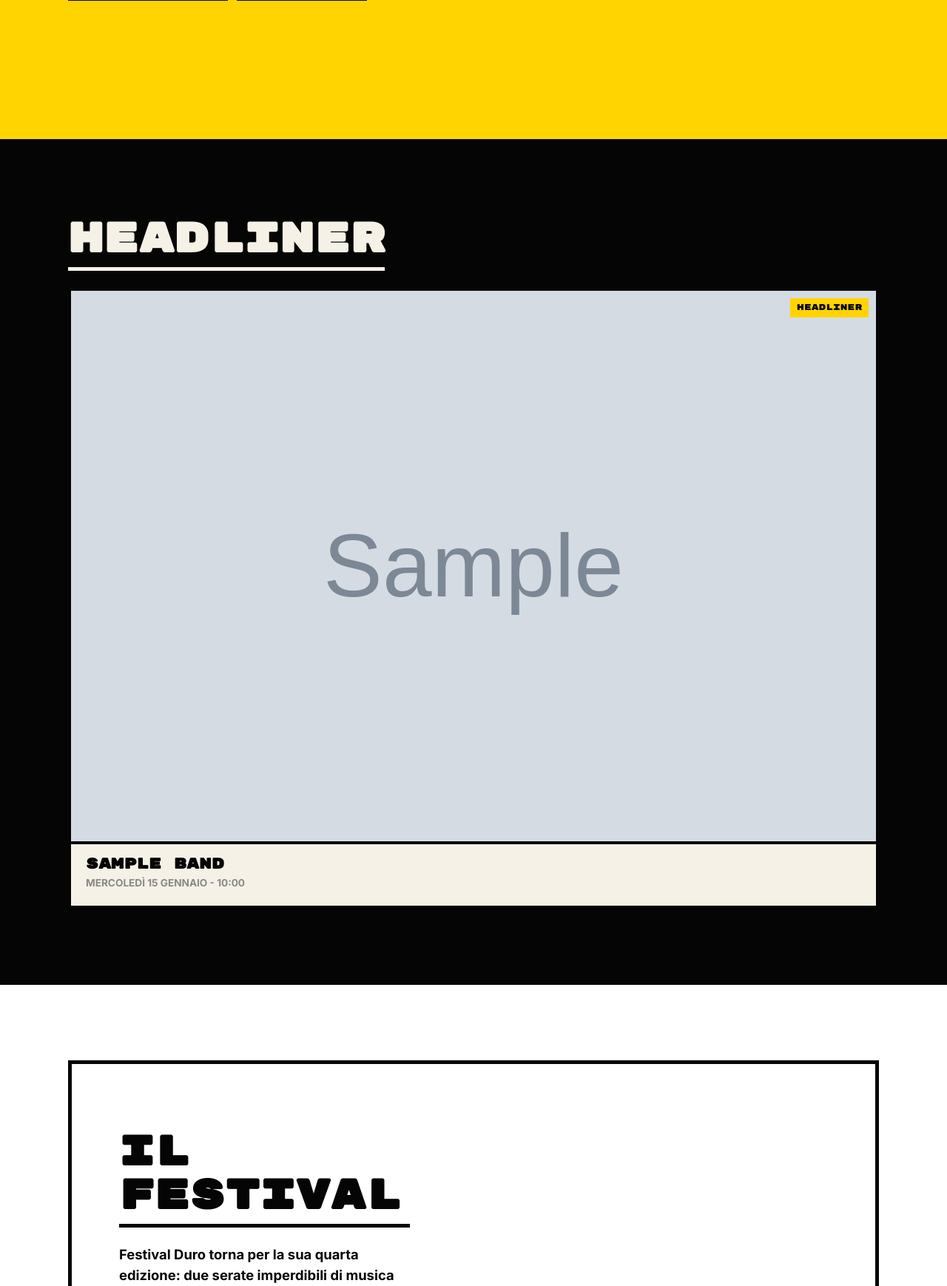
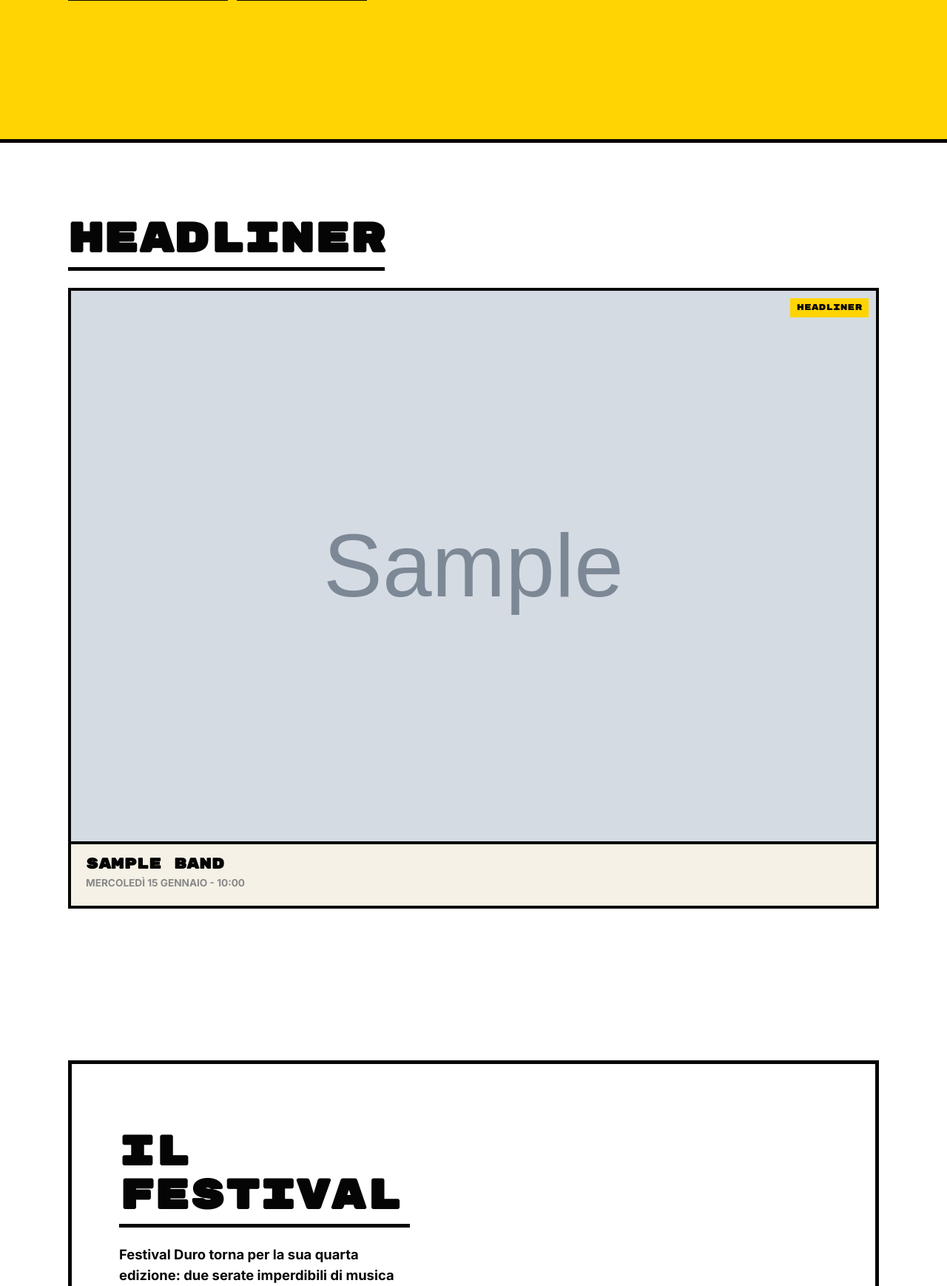
Before and after one commit to DrQuatermass/FestivalDuro, a Django app: page / in a window 1280 px wide. Shown: the part 611-2349 px from the top of the page at 74% size. Run offline with Django 5.2, Linux system fonts and the light colour scheme; tables that the repository leaves empty hold one stand-in row (values such as "Sample post"); grey boxes marked "Sample" are stand-in pictures.

Commit message:
Fix white sections on main pages

```diff
--- a/static/css/main.css
+++ b/static/css/main.css
@@ -362,10 +362,11 @@ h3 { font-size: clamp(1.15rem, 2.5vw, 1.6rem); }
     color: var(--black);
 }
 
-.home .section,
-.lineup .section,
-.info .section {
+.page-home .section,
+.page-lineup .section,
+.page-info .section {
     background: #fff;
+    color: var(--black);
 }
 
 .section__title {
```
